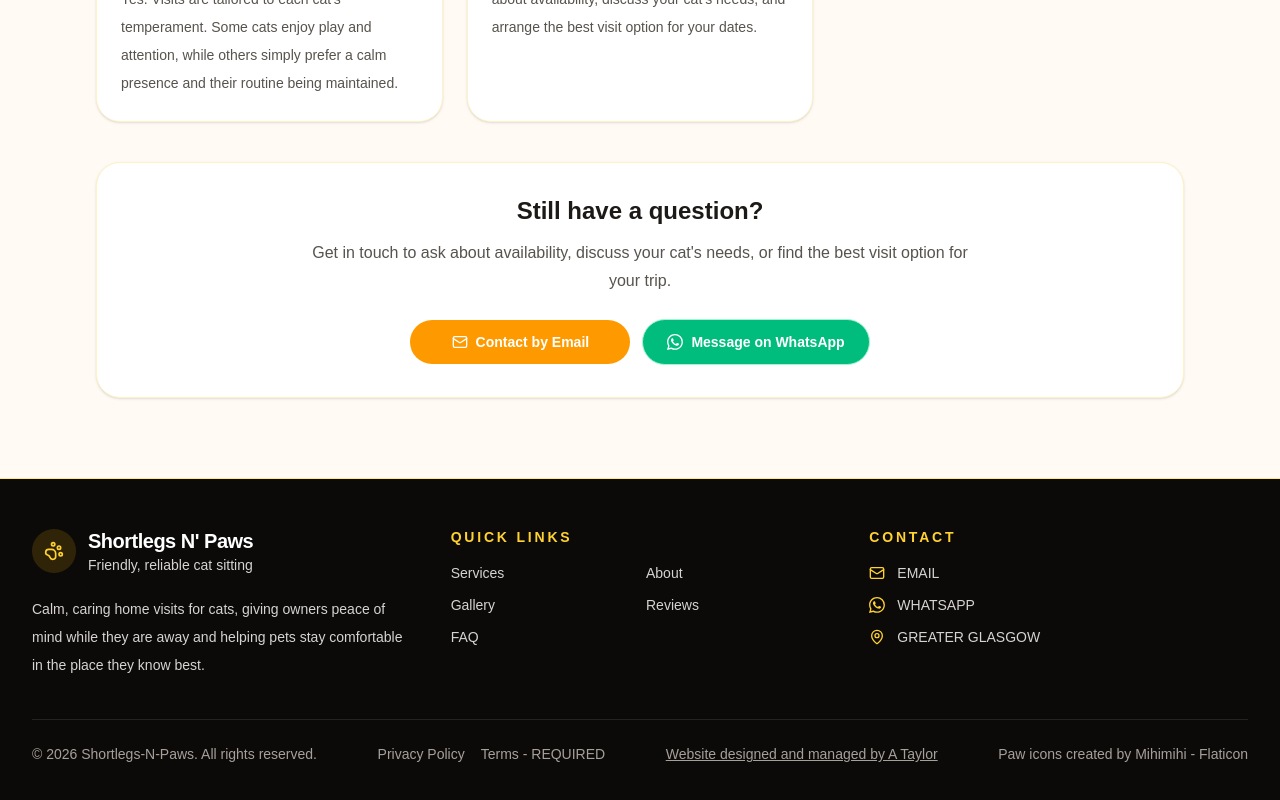
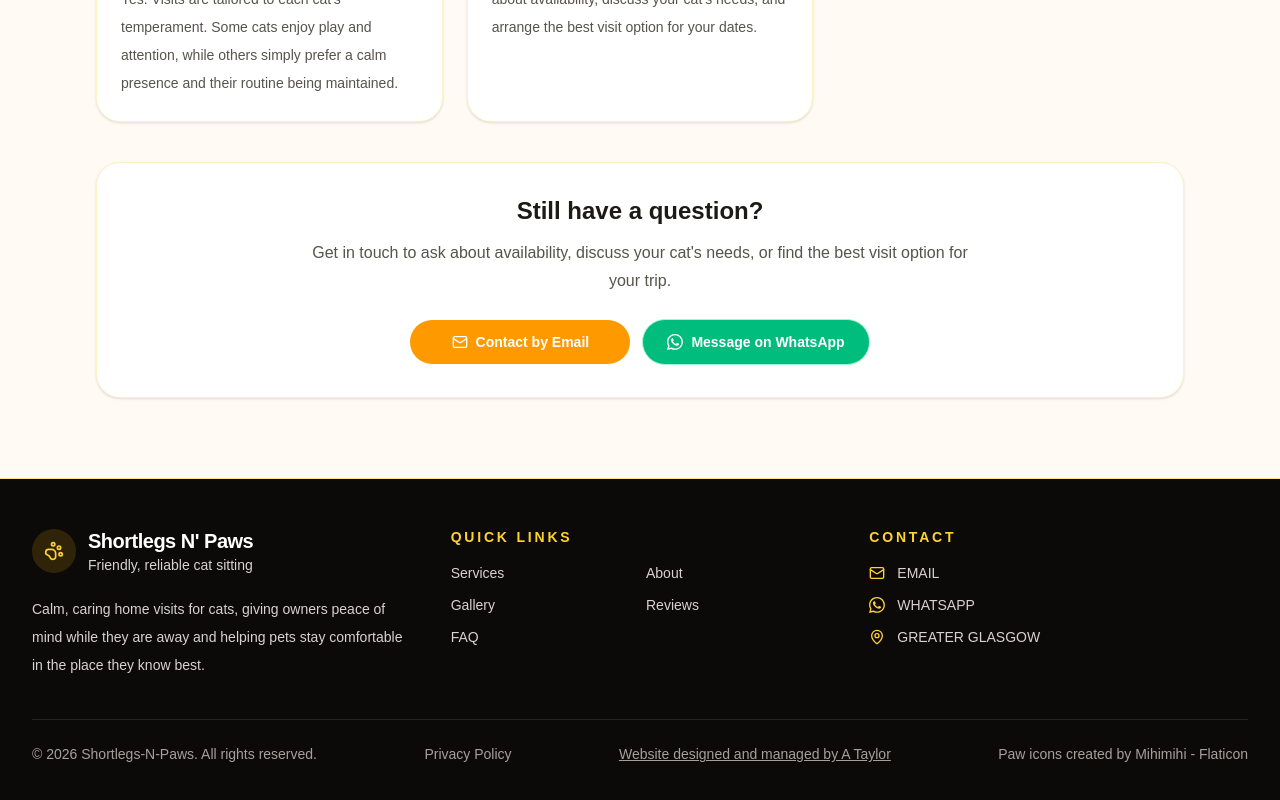
Before and after one commit to BlazingFury3008/Shortlegs-n-Paws-Website, a Next.js app in the folder frontend/: page / in a window 1280 px wide. Shown: the part 4476-5276 px from the top of the page. Built offline with nearby package versions, Linux system fonts and the light colour scheme.

Commit message:
Updated banner stuff and removed terms section. Only add back if/when terms and conditions are needed

```diff
--- a/frontend/app/components/main/Footer.tsx
+++ b/frontend/app/components/main/Footer.tsx
@@ -103,9 +103,6 @@ export default function Footer() {
             <a href="/privacy" className="transition hover:text-amber-300">
               Privacy Policy
             </a>
-            <a href="#" className="transition hover:text-amber-300">
-              Terms - REQUIRED
-            </a>
           </div>
           <a href="https://blazingfury3008.github.io" className="underline">
             Website designed and managed by A Taylor
--- a/frontend/app/layout.tsx
+++ b/frontend/app/layout.tsx
@@ -18,7 +18,7 @@ export const metadata: Metadata = {
     template: "%s | Shortlegs-N-Paws",
   },
   description:
-    "Friendly and reliable cat sitting services. Home visits to keep your cat happy, fed, and comfortable while you're away. From £12 per day.",
+    "Friendly and reliable cat sitting services. Home visits to keep your cat happy, fed, and comfortable while you're away. From £14 per day.",
 
   keywords: [
     "cat sitting",
@@ -41,7 +41,7 @@ export const metadata: Metadata = {
     type: "website",
     images: [
       {
-        url: "/cats/Floppy.jpg", // replace with best photo
+        url: "/cats/Image3.jpg", // replace with best photo
         width: 1200,
         height: 630,
         alt: "Shortlegs-N-Paws cat sitting",
```
